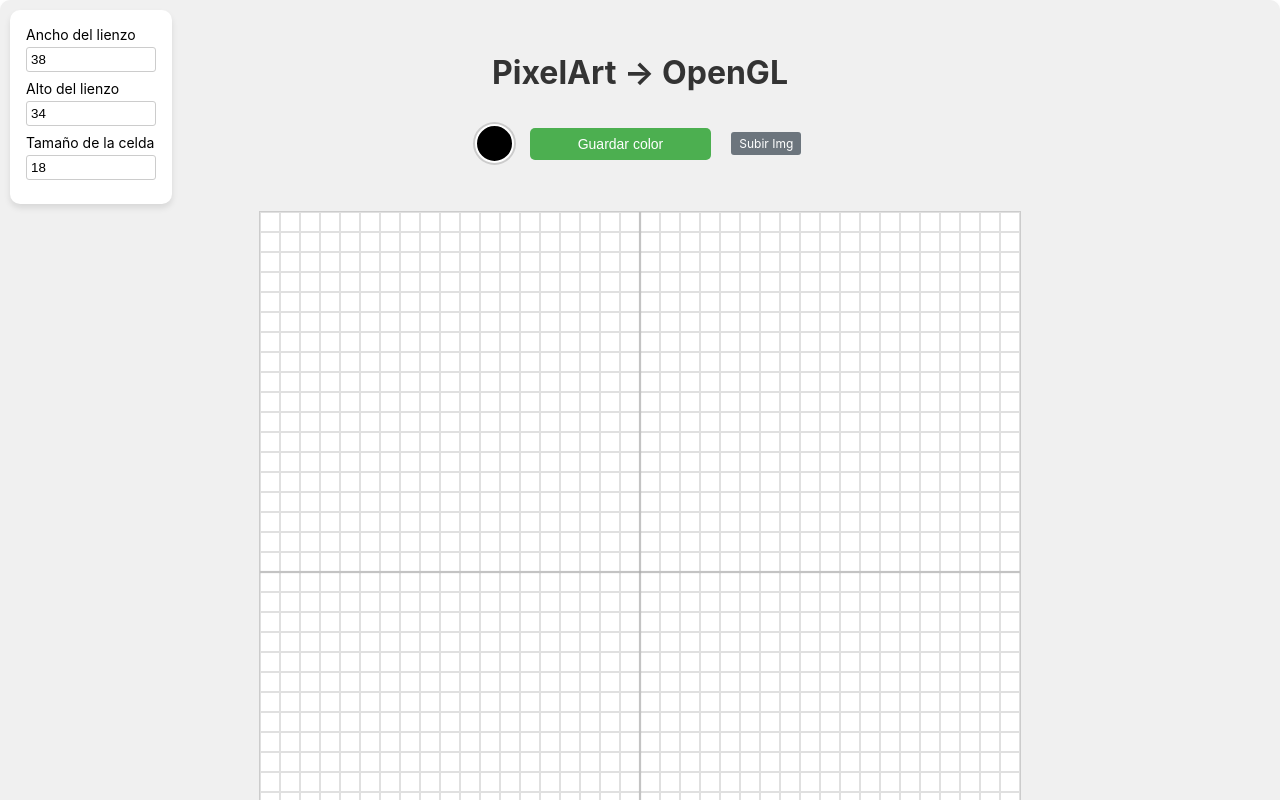
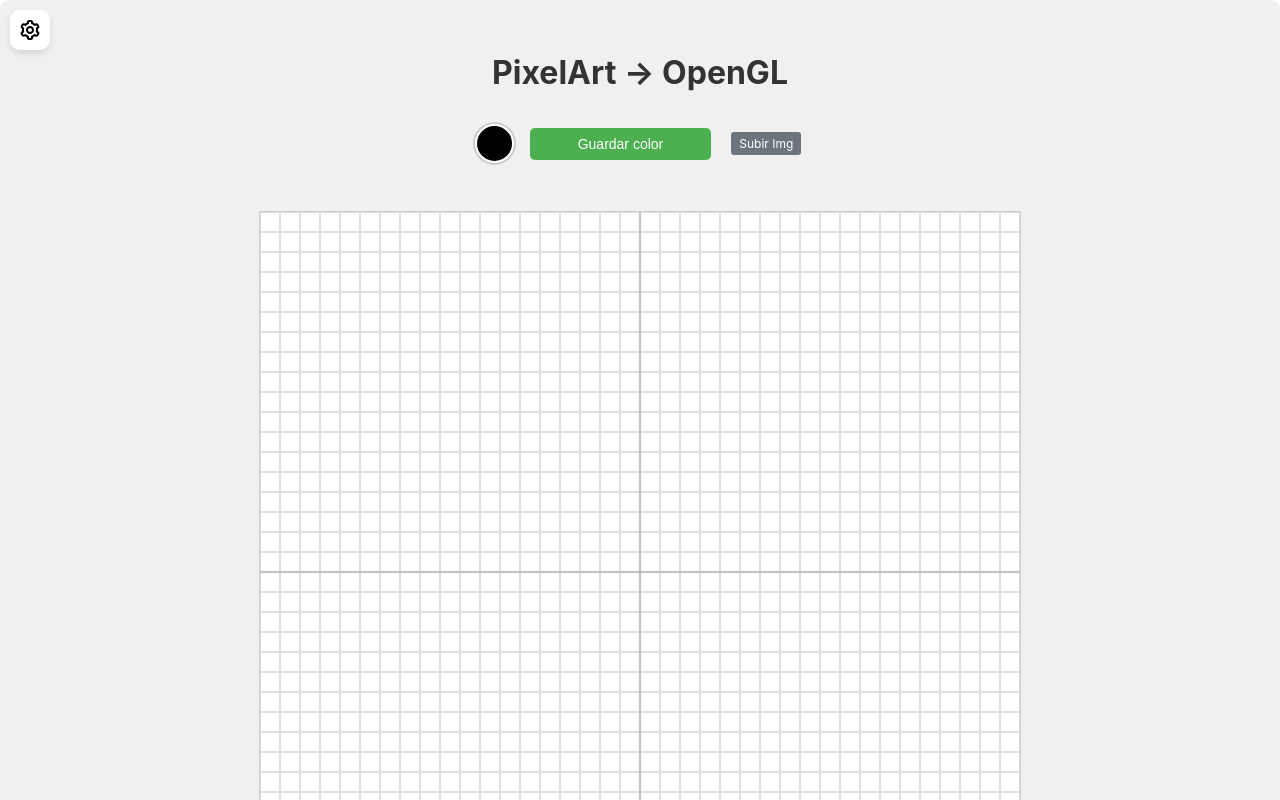
Before and after one commit to Leo-Spj/pixel-art-app, a React (Create React App) app: page / in a window 1280 px wide. Shown: the top 800 px of the page. Built offline with nearby package versions, Linux system fonts and the light colour scheme.

Commit message:
se oculta automaticamente el panel de configuracion de lienzo

```diff
--- a/src/EditorArtePixelado.js
+++ b/src/EditorArtePixelado.js
@@ -25,9 +25,22 @@ const EditorArtePixelado = () => {
   const [estaPintando, setEstaPintando] = useState(false);
   const [estaBorrando, setEstaBorrando] = useState(false);
 
+  const [mostrarControlTamanio, setMostrarControlTamanio] = useState(true);
+
   useEffect(() => {
     setPixeles(Array(anchoLienzo * altoLienzo).fill(''));
   }, [anchoLienzo, altoLienzo]);
+
+  useEffect(() => {
+    const timer = setTimeout(() => {
+      setMostrarControlTamanio(false);
+    }, 1500);
+    return () => clearTimeout(timer);
+  }, []);
+
+  const toggleControlTamanio = () => {
+    setMostrarControlTamanio(prev => !prev);
+  };
 
   const manejarClicPixel = useCallback((indice, evento) => {
     evento.preventDefault();
@@ -118,17 +131,42 @@ const EditorArtePixelado = () => {
       backgroundColor: '#f0f0f0',
       borderRadius: '10px',
       boxShadow: '0 4px 6px rgba(0, 0, 0, 0.1)',
-      position: 'relative'
+      position: 'relative',
+      minHeight: '100vh'
     }} onContextMenu={(e) => e.preventDefault()}>
             <div style={{
               position: 'absolute',
               top: '10px',
               left: '10px',
+              zIndex: 1001,
+              cursor: 'pointer',
+              backgroundColor: 'white',
+              padding: '0.5rem',
+              borderRadius: '10px',
+              boxShadow: '0 4px 6px rgba(0, 0, 0, 0.1)',
+              display: 'flex',
+              alignItems: 'center',
+              justifyContent: 'center'
+            }} onClick={toggleControlTamanio}>
+              <svg xmlns="http://www.w3.org/2000/svg" width="24" height="24" viewBox="0 0 24 24" style={{
+                fill: 'rgba(0, 0, 0, 1)',
+                transform: 'rotate(0deg)',
+                transition: 'transform 1s linear'
+              }}>
+                <path d="M12 16c2.206 0 4-1.794 4-4s-1.794-4-4-4-4 1.794-4 4 1.794 4 4 4zm0-6c1.084 0 2 .916 2 2s-.916 2-2 2-2-.916-2-2 .916-2 2-2z"></path>
+                <path d="m2.845 16.136 1 1.73c.531.917 1.809 1.261 2.73.73l.529-.306A8.1 8.1 0 0 0 9 19.402V20c0 1.103.897 2 2 2h2c1.103 0 2-.897 2-2v-.598a8.132 8.132 0 0 0 1.896-1.111l.529.306c.923.53 2.198.188 2.731-.731l.999-1.729a2.001 2.001 0 0 0-.731-2.732l-.505-.292a7.718 7.718 0 0 0 0-2.224l.505-.292a2.002 2.002 0 0 0 .731-2.732l-.999-1.729c-.531-.92-1.808-1.265-2.731-.732l-.529.306A8.1 8.1 0 0 0 15 4.598V4c0-1.103-.897-2-2-2h-2c-1.103 0-2 .897-2 2v.598a8.132 8.132 0 0 0-1.896 1.111l-.529-.306c-.924-.531-2.2-.187-2.731.732l-.999 1.729a2.001 2.001 0 0 0 .731 2.732l.505.292a7.683 7.683 0 0 0 0 2.223l-.505.292a2.003 2.003 0 0 0-.731 2.733zm3.326-2.758A5.703 5.703 0 0 1 6 12c0-.462.058-.926.17-1.378a.999.999 0 0 0-.47-1.108l-1.123-.65.998-1.729 1.145.662a.997.997 0 0 0 1.188-.142 6.071 6.071 0 0 1 2.384-1.399A1 1 0 0 0 11 5.3V4h2v1.3a1 1 0 0 0 .708.956 6.083 6.083 0 0 1 2.384 1.399.999.999 0 0 0 1.188.142l1.144-.661 1 1.729-1.124.649a1 1 0 0 0-.47 1.108c.112.452.17.916.17 1.378 0 .461-.058.925-.171 1.378a1 1 0 0 0 .471 1.108l1.123.649-.998 1.729-1.145-.661a.996.996 0 0 0-1.188.142 6.071 6.071 0 0 1-2.384 1.399A1 1 0 0 0 13 18.7l.002 1.3H11v-1.3a1 1 0 0 0-.708-.956 6.083 6.083 0 0 1-2.384-1.399.992.992 0 0 0-1.188-.141l-1.144.662-1-1.729 1.124-.651a1 1 0 0 0 .471-1.108z"></path>
+              </svg>
+            </div>
+            <div style={{
+              position: 'absolute',
+              top: '55px',
+              left: mostrarControlTamanio ? '10px' : '-250px',
               zIndex: 1000,
               backgroundColor: 'white',
               padding: '1rem',
               borderRadius: '10px',
-        boxShadow: '0 4px 6px rgba(0, 0, 0, 0.1)'
+              boxShadow: '0 4px 6px rgba(0, 0, 0, 0.1)',
+              transition: 'left 0.3s ease-in-out'
             }}>
               <ControlTamanio
                 anchoLienzo={anchoLienzo}
@@ -160,7 +198,7 @@ const EditorArtePixelado = () => {
           />
 
         </div>
-        <div style={{ display: 'flex', flexDirection: 'column', alignItems: 'center' }}>
+        <div style={{ display: 'flex', flexDirection: 'column', alignItems: 'flex-start' }}>
           <SubidorImagen setImagenFondo={setImagenFondo} />
           {imagenFondo && (
             <div style={{ display: 'flex', flexDirection: 'row', alignItems: 'center' }}>
```
Lines whose indentation alone changed are shown as unchanged.
